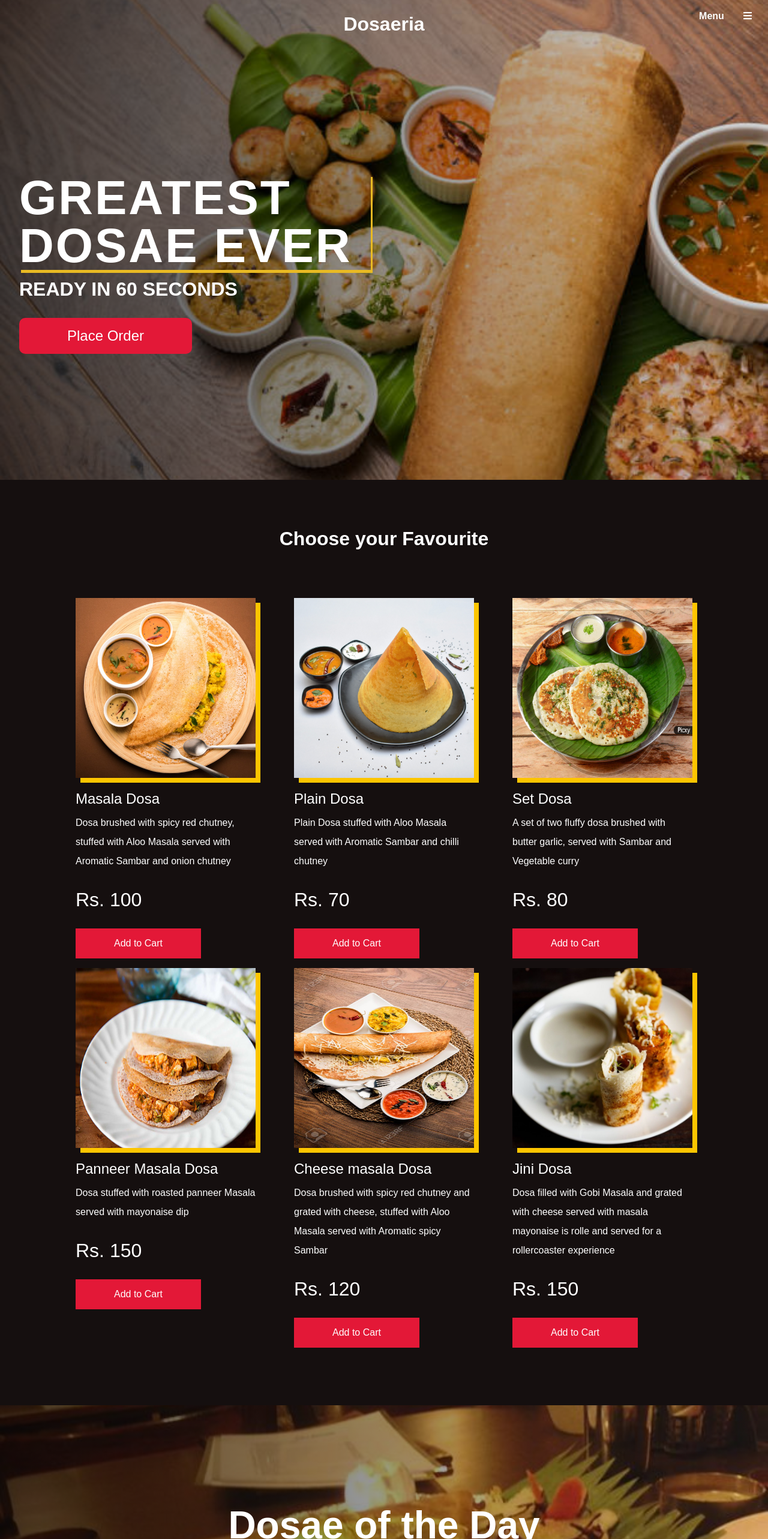
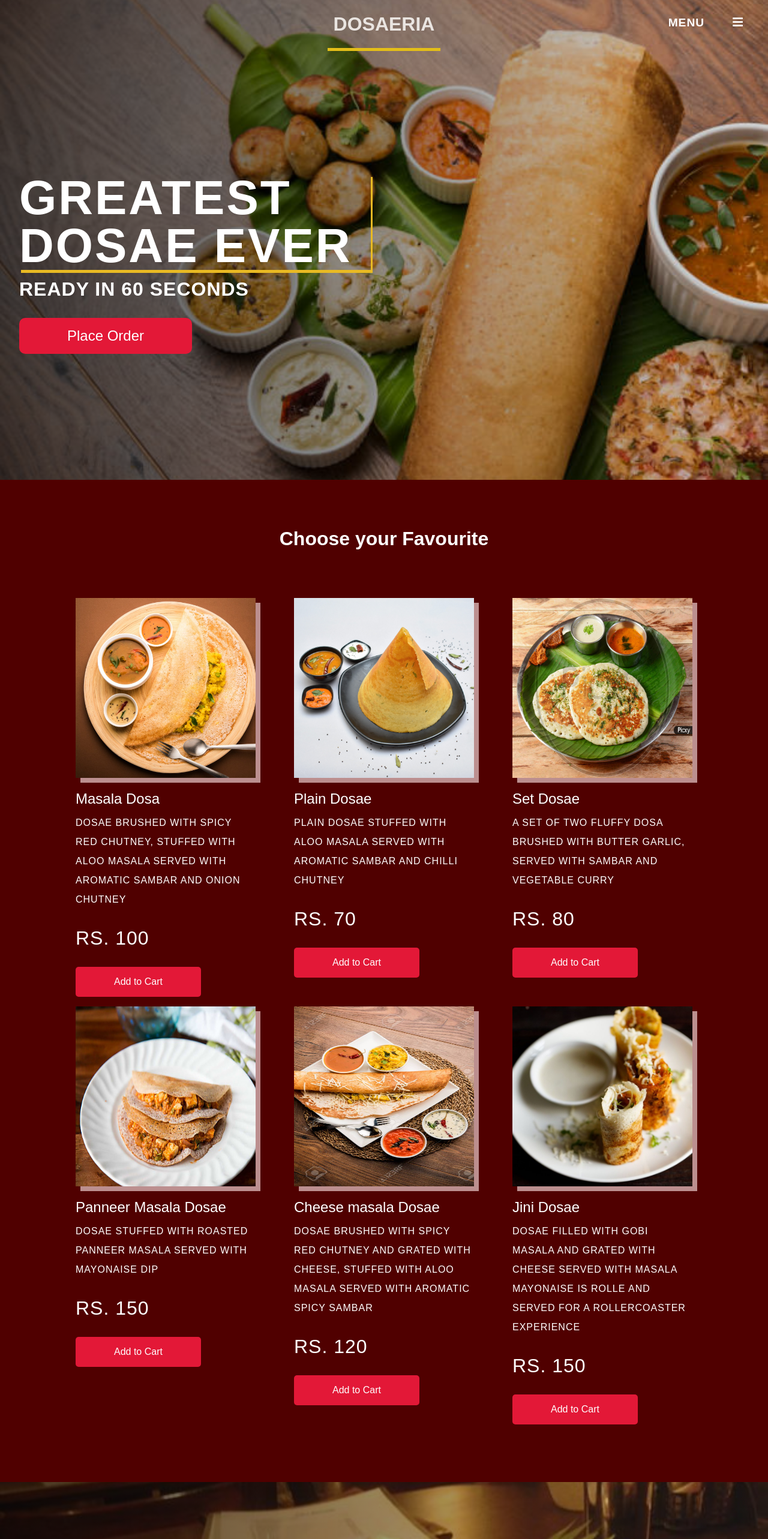
Before and after one commit to Daku1/dosae, a React (Create React App) app: page / in a window 1280 px wide. Shown: the top 2566 px of the page at 60% size. Built offline with nearby package versions, Linux system fonts and the light colour scheme.

Commit message:
color changes

```diff
--- a/src/components/Feature/index.js
+++ b/src/components/Feature/index.js
@@ -5,7 +5,7 @@ export const Feature = () => {
     return (
         <FeatureContainer>
             <h1> Dosae of the Day</h1>
-            <p> Masala Dosa topped with gold dust</p>
+            <p> Gourmet Dosae</p>
             <FeatureButton>Order Now</FeatureButton>
         </FeatureContainer>
     )
--- /dev/null
+++ b/src/components/Navbar/Navbar.css
@@ -0,0 +1,12 @@
+.title {
+    text-transform: uppercase;
+    font-size: 3rem;
+    box-shadow: 0px 5px #e3be18;
+    padding: 5px 10px;
+    color: #500000;
+}
+
+p {
+    text-transform: uppercase;
+    letter-spacing: 1px;
+}
--- a/src/components/Navbar/NavbarElements.js
+++ b/src/components/Navbar/NavbarElements.js
@@ -11,7 +11,7 @@ export const Nav = styled.nav`
 `
 
 export const NavLink = styled(Link)`
-    color: #fff;
+    color: #eae5e1;
     font-size: 2rem;
     display: flex;
     align-items: center;
@@ -26,10 +26,13 @@ export const NavLink = styled(Link)`
 `
 
 export const NavIcon = styled.div`
-    display: block;
+    display: inline-block;
     position: absolute;
-    top: 0;
-    color: white;
+    align-items: center;
+    font-size: 1.2rem;
+    justify-content: center;
+    top: 5px;
+    color: #fff;
     right: 0;
     cursor: pointer;
 
--- a/src/components/Navbar/index.js
+++ b/src/components/Navbar/index.js
@@ -1,11 +1,13 @@
 import React from 'react'
-import { Nav, NavIcon, NavLink, } from './NavbarElements'
+import { Nav, NavIcon, NavLink } from './NavbarElements'
 import { FaBars } from 'react-icons/fa'
+import './Navbar.css'
+
 const Navbar = ({ toggle }) => {
     return (
         <>
             <Nav>
-                <NavLink to="/">Dosaeria</NavLink>
+                <NavLink className="title" to="/">Dosaeria</NavLink>
                 <NavIcon onClick={toggle}>
                     <p>Menu</p>
                     <FaBars />
--- a/src/components/Products/ProductElements.js
+++ b/src/components/Products/ProductElements.js
@@ -4,7 +4,7 @@ export const ProductsContainer = styled.div`
     /* width: 100vw; */
     min-height: 100vh;
     padding: 5rem calc((100vw - 1300px) / 2);
-    background: #150f0f;
+    background: #500000;
     color: #fff;
 `
 
@@ -25,7 +25,7 @@ export const ProductImage = styled.img`
     height: 300px;
     min-width: 300px;
     max-width: 100%;
-    box-shadow: 8px 8px #fdc500;
+    box-shadow: 8px 8px #bc8f8f;
 `
 
 export const ProductsHeading = styled.h1`
@@ -65,9 +65,10 @@ export const ProductButton = styled.button`
     color: #fff;
     transition: 0.2 ease-out;
     margin-bottom: 1rem;
+    border-radius: 5px;
 
     &:hover {
-        background: #ffc500;
+        background: #ff8c00;
         transition: 0.2s ease-out;
         cursor: pointer;
         color: #000;
--- a/src/components/Products/data.js
+++ b/src/components/Products/data.js
@@ -11,23 +11,23 @@ export const ProductData = [
         alt: 'Dosae',
         name: 'Masala Dosa',
         desc:
-            'Dosa brushed with spicy red chutney, stuffed with Aloo Masala served with Aromatic Sambar and onion chutney',
+            'Dosae brushed with spicy red chutney, stuffed with Aloo Masala served with Aromatic Sambar and onion chutney',
         price: 'Rs. 100',
         Button: 'Add to Cart',
     },
     {
         img: product2,
         alt: 'Dosae',
-        name: 'Plain Dosa',
+        name: 'Plain Dosae',
         desc:
-            'Plain Dosa stuffed with Aloo Masala served with Aromatic Sambar and chilli chutney',
+            'Plain Dosae stuffed with Aloo Masala served with Aromatic Sambar and chilli chutney',
         price: 'Rs. 70',
         Button: 'Add to Cart',
     },
     {
         img: product3,
         alt: 'Dosae',
-        name: 'Set Dosa',
+        name: 'Set Dosae',
         desc:
             'A set of two fluffy dosa brushed with butter garlic, served with Sambar and Vegetable curry',
         price: 'Rs. 80',
@@ -36,27 +36,27 @@ export const ProductData = [
     {
         img: product4,
         alt: 'Dosae',
-        name: 'Panneer Masala Dosa',
+        name: 'Panneer Masala Dosae',
         desc:
-            'Dosa stuffed with roasted panneer Masala served with mayonaise dip',
+            'Dosae stuffed with roasted panneer Masala served with mayonaise dip',
         price: 'Rs. 150',
         Button: 'Add to Cart',
     },
     {
         img: product5,
         alt: 'Dosae',
-        name: 'Cheese masala Dosa',
+        name: 'Cheese masala Dosae',
         desc:
-            'Dosa brushed with spicy red chutney and grated with cheese, stuffed with Aloo Masala served with Aromatic spicy Sambar',
+            'Dosae brushed with spicy red chutney and grated with cheese, stuffed with Aloo Masala served with Aromatic spicy Sambar',
         price: 'Rs. 120',
         Button: 'Add to Cart',
     },
     {
         img: product6,
         alt: 'Dosae',
-        name: 'Jini Dosa',
+        name: 'Jini Dosae',
         desc:
-            'Dosa filled with Gobi Masala and grated with cheese served with masala mayonaise is rolle and served for a rollercoaster experience',
+            'Dosae filled with Gobi Masala and grated with cheese served with masala mayonaise is rolle and served for a rollercoaster experience',
         price: 'Rs. 150',
         Button: 'Add to Cart',
     },
--- a/src/components/Sidebar/SidebarElements.js
+++ b/src/components/Sidebar/SidebarElements.js
@@ -7,7 +7,7 @@ export const SidebarContainer = styled.div`
     z-index: 999;
     width: 250px;
     height: 100%;
-    background: #ffc500;
+    background: #ffa500;
     display: grid;
     align-items: center;
     top: 0;
@@ -68,7 +68,7 @@ export const SidebtnWrap = styled.div`
 `
 
 export const SidebarRoute = styled(Link)`
-    background: #e31837;
+    background: #500000;
     white-space: nowrap;
     padding: 16px 20px;
     border-radius: 5px;
@@ -82,7 +82,7 @@ export const SidebarRoute = styled(Link)`
 
     &:hover {
         transition: 0.2s ease-in-out;
-        background: #fff;
-        color: #018686;
+        background: #e31837;
+        color: #fff;
     }
 `
```
